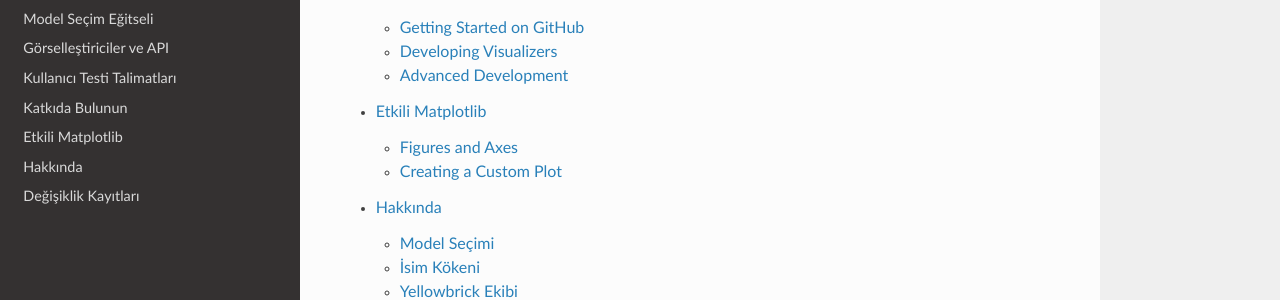
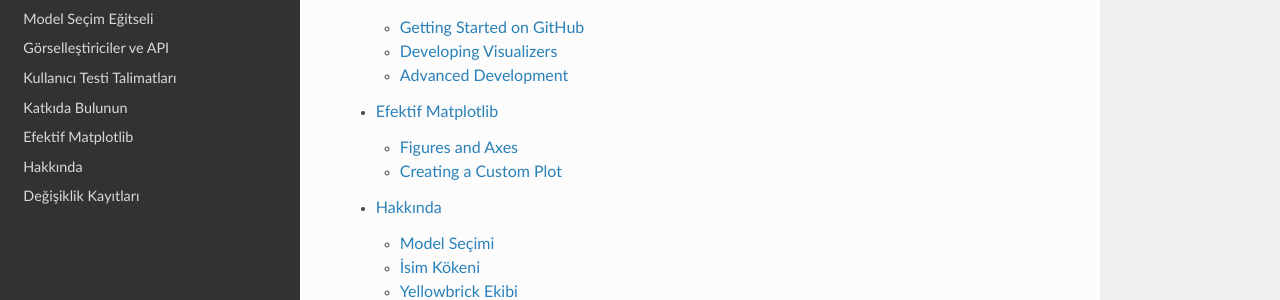
Before and after one commit to DistrictDataLabs/yellowbrick-docs-tr, a Sphinx documentation site: the page built from docs/index.rst, in a window 1280 px wide and 900 px high, scrolled down 3390 px. Shown: the part 156-456 px from the top of the window. Built offline with Sphinx 7.4.7 and the Read the Docs theme 2.0.0, drawn with Linux system fonts in a browser that asks for light colours.

Commit message:
Turkish Translation

```diff
--- a/docs/matplotlib.rst
+++ b/docs/matplotlib.rst
@@ -1,6 +1,6 @@
 .. -*- mode: rst -*-
 
-Etkili Matplotlib
+Efektif Matplotlib
 ====================
 
 Yellowbrick generates visualizations by wrapping `matplotlib <http://matplotlib.org/>`_, the most prominent Python scientific visualization library. Because of this, Yellowbrick is able to generate publication-ready images for a variety of GUI backends, image formats, and Jupyter notebooks. Yellowbrick strives to provide well-styled visual diagnostic tools and complete information. However, to customize figures or roll your own visualizers, a strong background in using matplotlib is required.
--- a/docs/tutorial.rst
+++ b/docs/tutorial.rst
@@ -451,4 +451,4 @@ Değerlendirme
 
 1. Hangi model en iyi gözükmektedir? Niçin?
 2. Hangisi büyük ihtimalle hayatınızı kurtaracaktır?
-3. Görsel model değerlendirme deneyiminin sayısal model değerlendirmesine göre nasıl farklıdır?
+3. Görsel model değerlendirme deneyiminin, sayısal model değerlendirmesinden farkı nedir?
```
